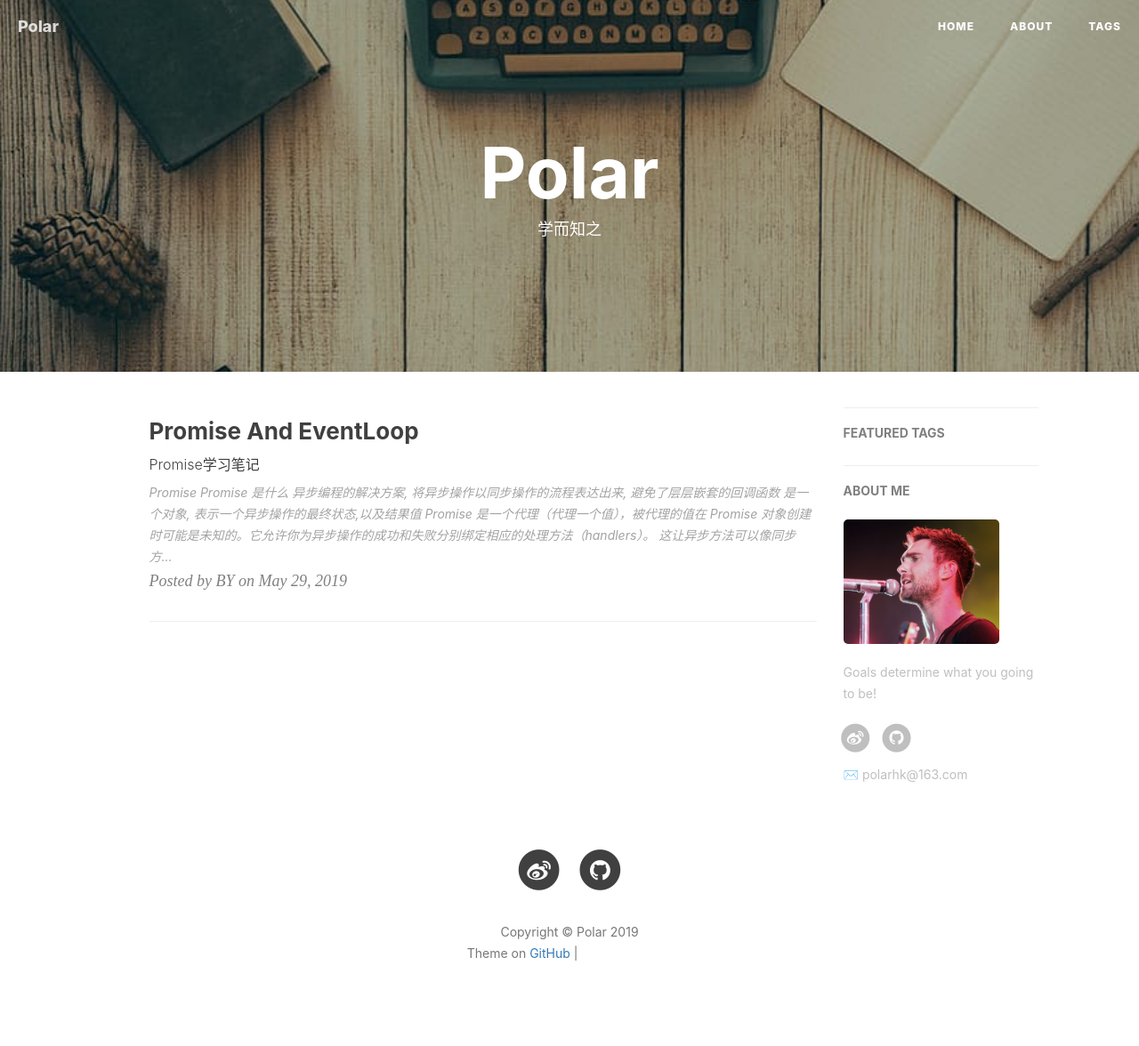
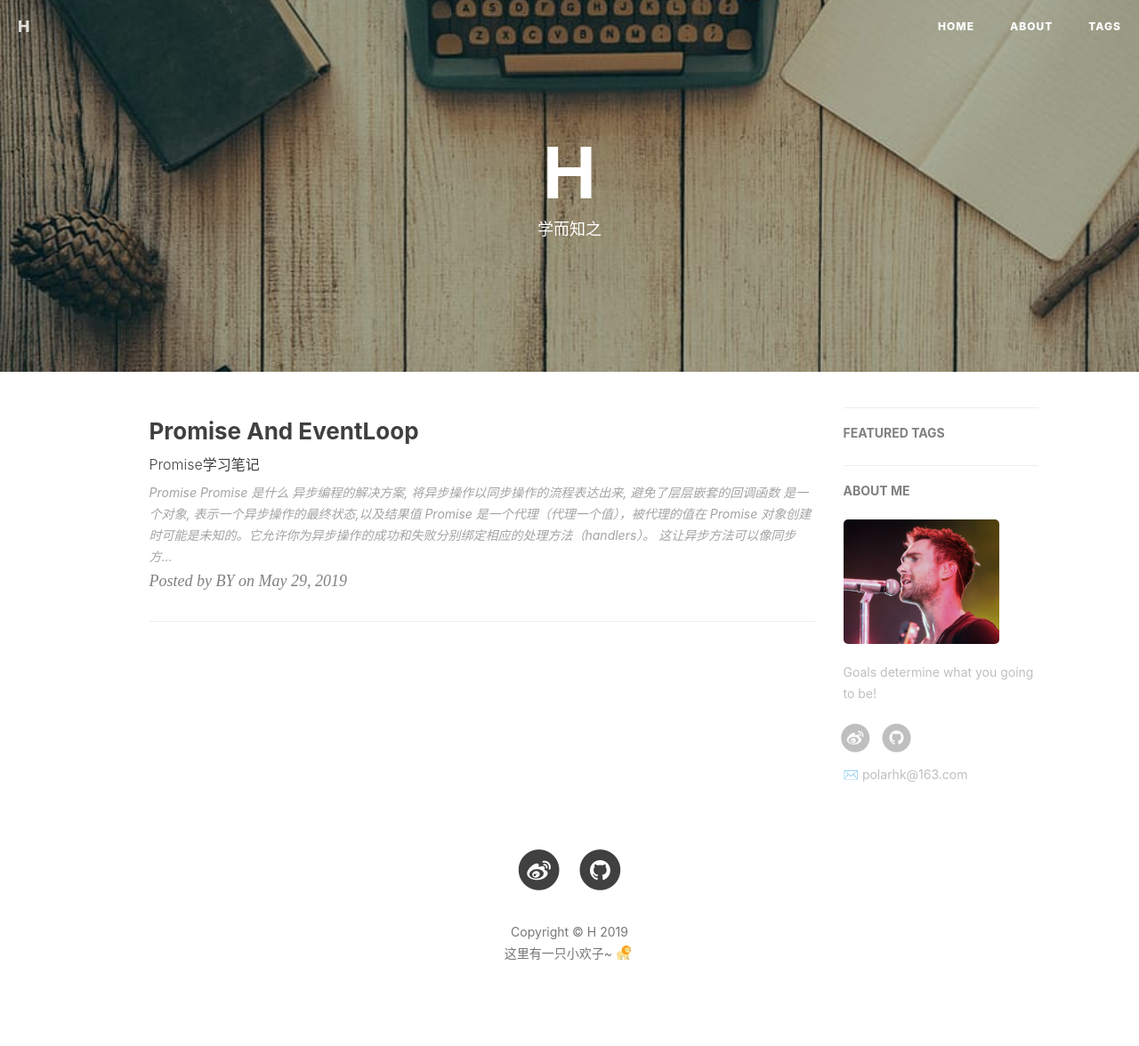
Before and after one commit to PolarChill/PolarChill.github.io, a Jekyll site: the page built from index.html, in a window 1280 px wide. Shown: the whole page at 89% size. Built offline with Jekyll 4.4.1, drawn with Linux system fonts in a browser that asks for light colours; nearby versions of some CDN libraries; the list of posts is cut into pages by our own code; comment, search, counter and statistics services are not loaded; grey boxes are pictures that could not be loaded.

Commit message:
:wrench: 修改配置文件

```diff
--- a/_config.yml
+++ b/_config.yml
@@ -1,6 +1,6 @@
 # Site settings
-title: Polar
-SEOTitle: 呼奎的博客 | Polar
+title: H
+SEOTitle: Hukui Blog | Polar
 header-img: img/post-bg-desk.jpg
 email: polarhk@163.com
 description: "Every failure is leading towards success."
--- a/_includes/footer.html
+++ b/_includes/footer.html
@@ -93,12 +93,9 @@
                 <p class="copyright text-muted">
                     Copyright &copy; {{ site.title }} {{ site.time | date: '%Y' }}
                     <br>
-                    Theme on <a href="{{ site.github_repo }}">GitHub</a> |
-                    <iframe
-                        style="margin-left: 2px; margin-bottom:-5px;"
-                        frameborder="0" scrolling="0" width="100px" height="20px"
-                        src="https://ghbtns.com/github-btn.html?user={{ site.github_username }}&repo={{ site.github_username }}.github.io&type=star&count=true" >
-                    </iframe>
+                    <!-- Theme on <a href="{{ site.github_repo }}">GitHub</a>  -->
+                    <span>这里有一只小欢子~</span><span style="background-image: url('{{ site.baseurl }}/img/lion.png');background-repeat: no-repeat; width: 20px; height: 20px; display: inline-block; vertical-align: bottom;margin-left: 5px"></span>
+
                 </p>
             </div>
         </div>
--- a/_includes/head.html
+++ b/_includes/head.html
@@ -13,7 +13,7 @@
     <link rel="manifest" href="{{ site.baseurl }}/pwa/manifest.json">
 
     <!-- Favicon -->
-    <link rel="shortcut icon" href="{{ site.baseurl }}/img/favicon.ico">
+    <link rel="shortcut icon" href="{{ site.baseurl }}/img/lion.png">
 
     <!-- Safari Webpage Icon    by-BY -->
     <link rel="apple-touch-icon" href="{{ site.baseurl }}/img/apple-touch-icon.png">
--- a/about.html
+++ b/about.html
@@ -100,7 +100,7 @@ header-img: "img/post-bg-rwd.jpg"
 <!-- Gitalk 评论 start  -->
 {% if site.gitalk.enable %}
 <!-- Gitalk link  -->
-<link rel="stylesheet" href="https://unpkg.com/gitalk/dist/gitalk.css">
+<!-- <link rel="stylesheet" href="https://unpkg.com/gitalk/dist/gitalk.css">
 <script src="https://unpkg.com/gitalk@latest/dist/gitalk.min.js"></script>
 
 <div id="gitalk-container"></div>
@@ -111,11 +111,11 @@ header-img: "img/post-bg-rwd.jpg"
     repo: '{{site.gitalk.repo}}',
     owner: '{{site.gitalk.owner}}',
     admin: ['{{site.gitalk.admin}}'],
-    distractionFreeMode: {{site.gitalk.distractionFreeMode}},
+    distractionFreeMode: '{{site.gitalk.distractionFreeMode}}',
     id: 'about',
     });
     gitalk.render('gitalk-container');
-</script>
+</script> -->
 {% endif %}
 <!-- Gitalk end -->
 
```
Also changed, not shown: img/lion.png (added).
